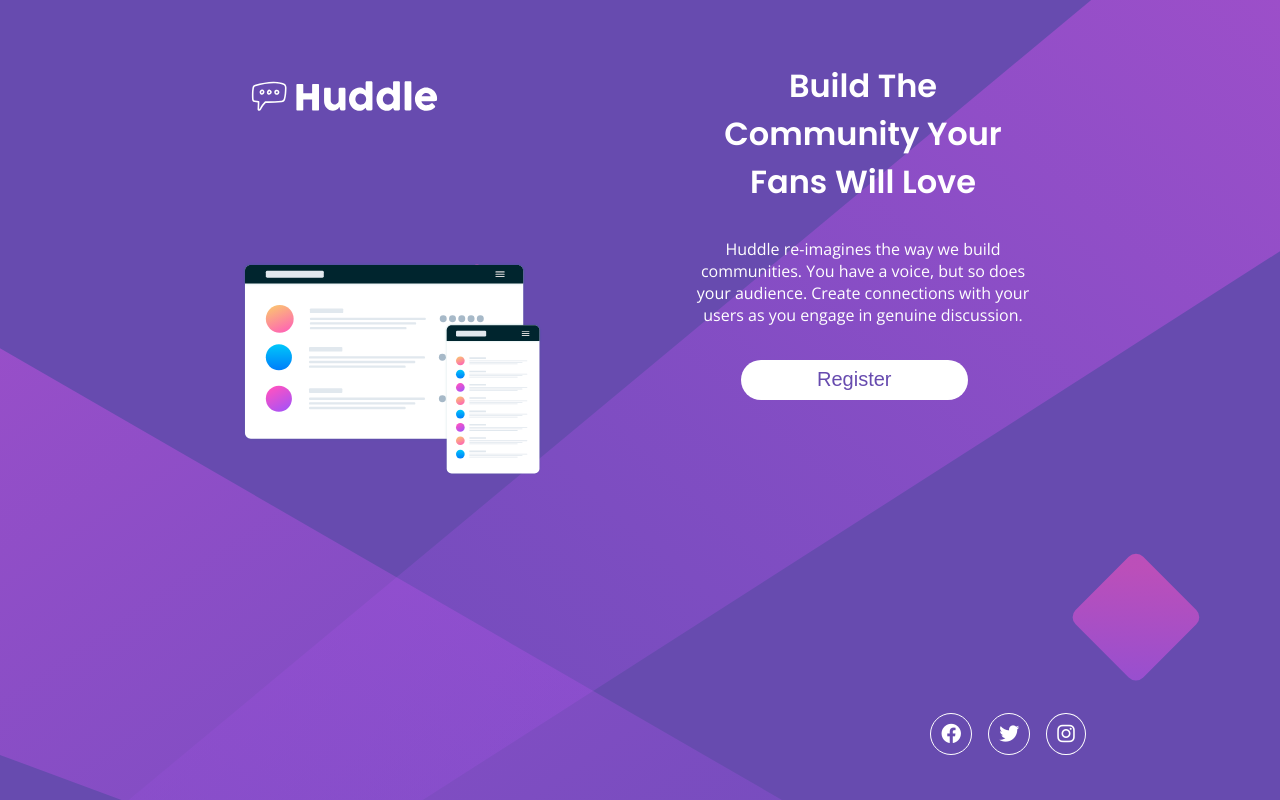
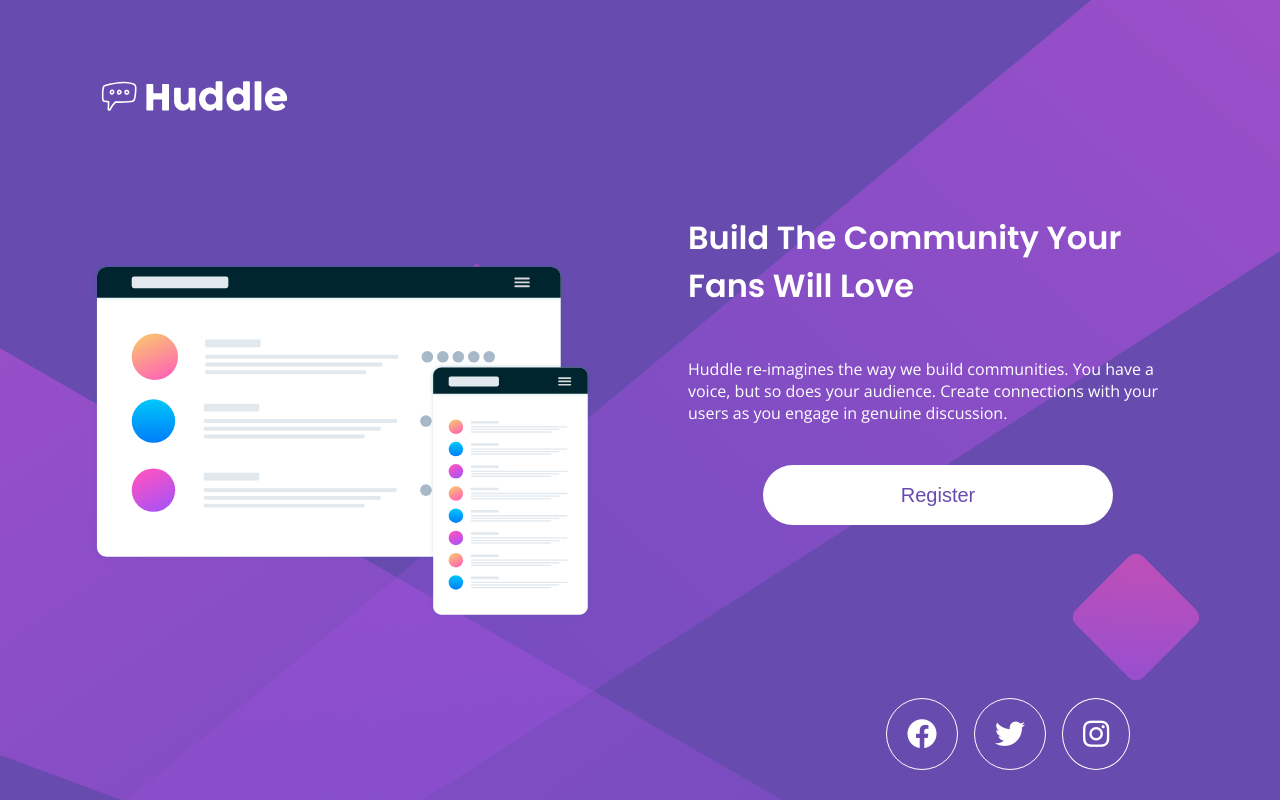
Before and after one commit to Darkfenix013/huddle-landing, a plain HTML site: page index.html in a window 1280 px wide. Drawn offline with nearby package versions, Linux system fonts and the light colour scheme.

Commit message:
agregar nueva media

```diff
--- a/style.css
+++ b/style.css
@@ -135,7 +135,7 @@
 @media (min-width:900px){
     .container{
         background-size: cover;
-        height: 100vh;
+
     }
     .container__section{
         display: grid;
@@ -179,3 +179,34 @@
         border-radius: 30px;
     }
 }
+@media (min-width:1024px){
+    .container{
+        height: 100vh;
+    }
+    .container__section{
+        grid-template-columns: repeat(2,500px);
+    }
+    .ilustracion{
+        width: 500px;
+    }
+    .container__txt{
+        display: flex;
+        flex-direction: column;
+        justify-content: center;
+    }
+    .container__title, .container__paragraph{
+        text-align: start;
+    }
+
+    .social__item{
+        font-size: 30px;
+        padding: 20px;
+
+    }
+    .btn{
+        width: 70%;
+        height: 60px;
+        margin: 5% 15% ;
+        font-size: 20px;
+    }
+}
```
